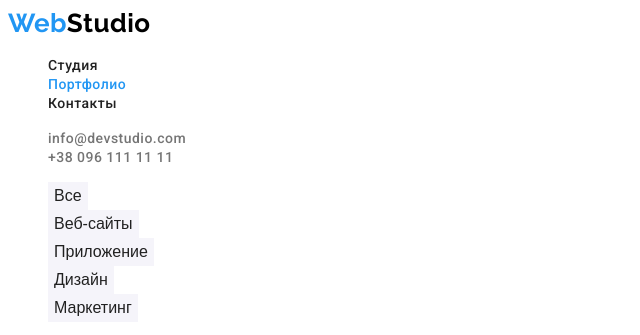
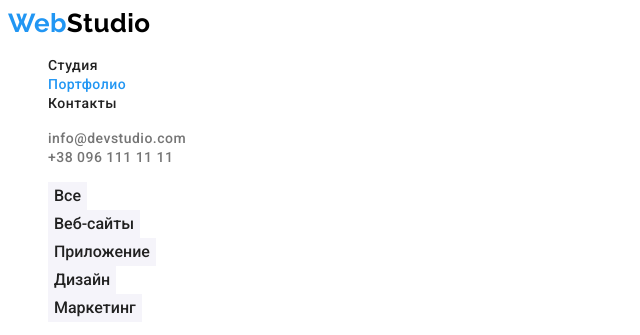
Before and after one commit to ValeriiaMalyshko/goit-markup-hw-02, a plain HTML site: page portfolio.html in a window 1280 px wide. Shown: the top 335 px of the page, 0-640 px from the left. Drawn offline with Linux system fonts and the light colour scheme.

Commit message:
Корректировка кнопки портфолио

```diff
--- a/css/styles.css
+++ b/css/styles.css
@@ -49,7 +49,9 @@ body{
 }
 
 .site-nav .link:hover,
-.site-nav .link:focus {
+.site-nav .link:focus,
+.auth-nav .link:hover,
+.auth-nav .link:focus {
     color: var(--accent-color);
 }
 .site-nav .site-nav-current {
@@ -61,10 +63,6 @@ body{
     font-size: 14px;
     line-height: 1.14;
     color:var(--primary-text-color);
-}
-.auth-nav .link:hover,
-.auth-nav .link:focus {
-    color:var(--accent-color);
 }
 
 /* Hero */
@@ -158,10 +156,12 @@ address {
 .projects-nav .btn {
     color: var(--title-text-color);
     background-color:var(--second-background-color);
+    font-family:inherit;
     font-weight: 500;
     font-size: 16px;
     line-height: 1.63;
 }
+.active-btn,
 .projects-nav .btn:hover,
 .projects-nav .btn:focus {
     background-color: var(--accent-color);
--- a/portfolio.html
+++ b/portfolio.html
@@ -33,11 +33,11 @@
     <main>
         <h1 hidden>Примеры проектов</h1>
         <ul class="projects-nav list">
-            <li><button class="btn" type="button">Все</button></li>
-            <li><button class="btn" type="button">Веб-сайты</button></li>
-            <li><button class="btn" type="button">Приложение</button></li>
-            <li><button class="btn" type="button">Дизайн</button></li>
-            <li><button class="btn" type="button">Маркетинг</button></li>
+            <li><button class="active-btn btn" type="button">Все</button></li>
+            <li><button class="active-btn btn" type="button">Веб-сайты</button></li>
+            <li><button class="active-btn btn" type="button">Приложение</button></li>
+            <li><button class="active-btn btn" type="button">Дизайн</button></li>
+            <li><button class="active-btn btn" type="button">Маркетинг</button></li>
         </ul>
         <ul class="list">
             <li class="projects">
```
